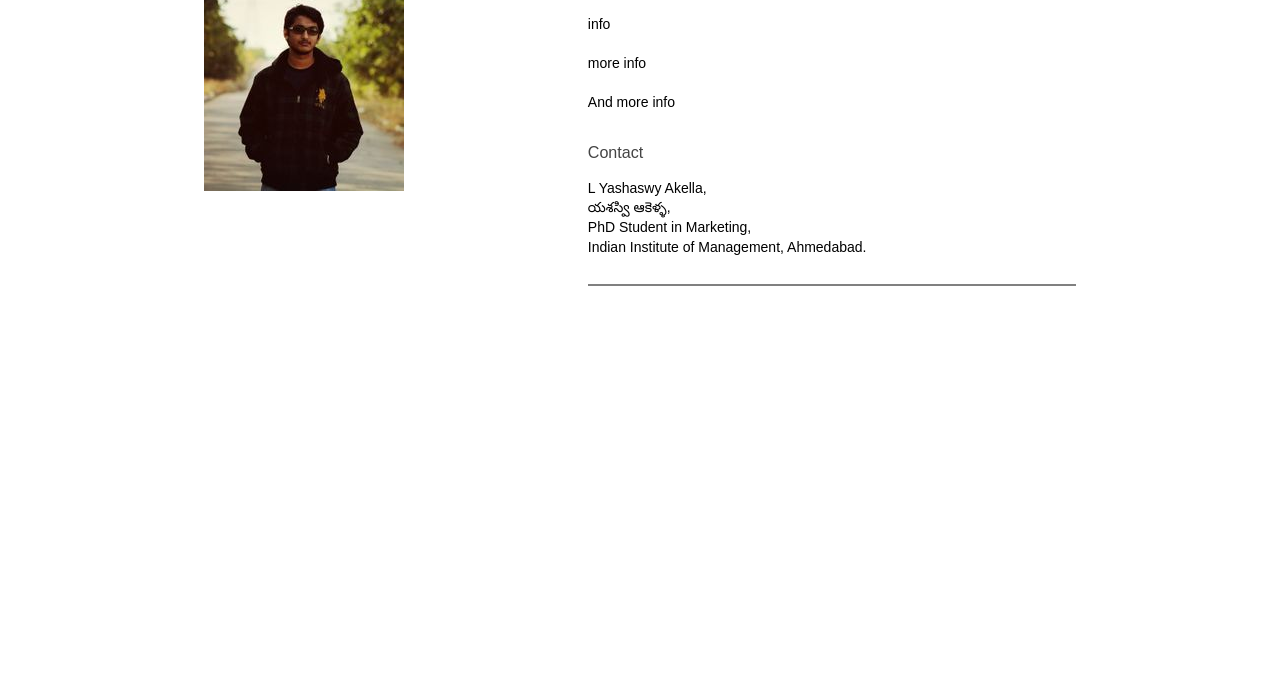
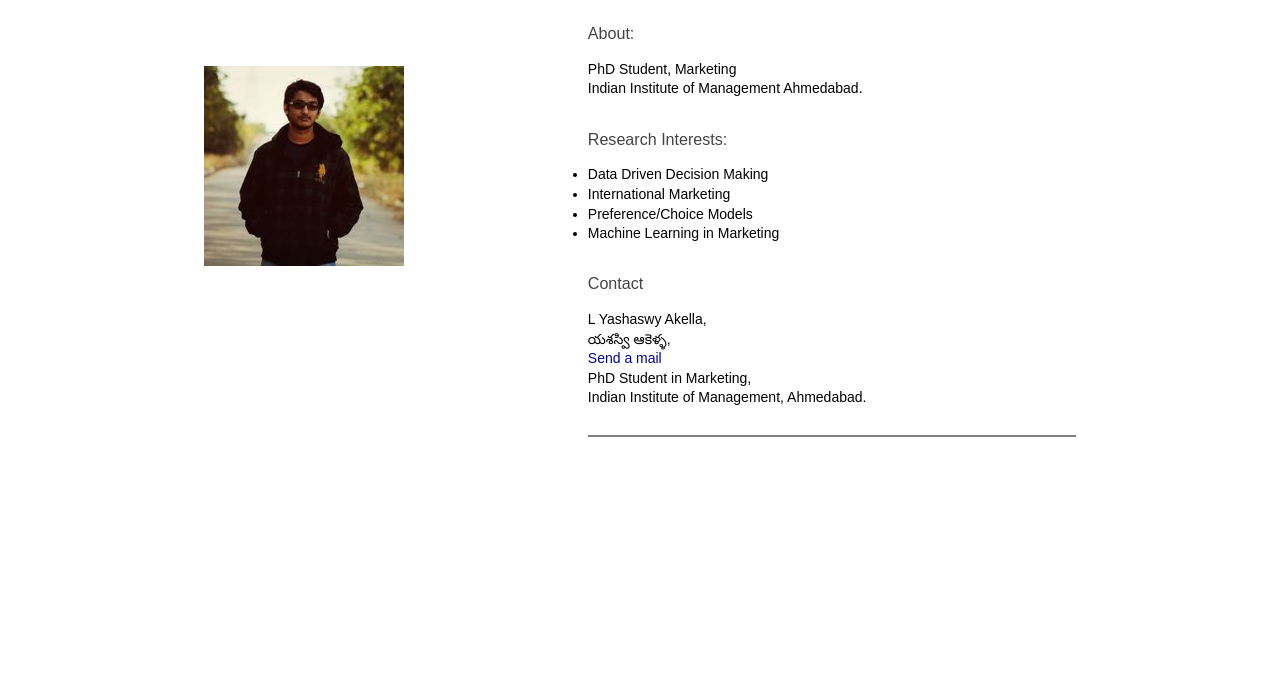
Before and after one commit to YashaswyAkella/YashaswyAkella.github.io, a plain HTML site: page index.html in a window 1280 px wide. Shown: the part 125-800 px from the top of the page. Drawn offline with Linux system fonts and the light colour scheme.

Commit message:
Add files via upload

```diff
--- a/index.html
+++ b/index.html
@@ -32,19 +32,23 @@
 <td align="left" valign="middle"><img src="assets/yashu.jpg"></td>
 <td>
 <h1>Yashaswy Akella</h1>
-<!--Doctoral student<br>
-Marketing <br>-->
 
-info
-<br><br>
-more info
-<br><br>
-And more info
+<h3>About:</h3>
+PhD Student, Marketing<br>
+Indian Institute of Management Ahmedabad.
 
 <br>
+<h3>Research Interests:</h3>
+<ul>
+  <li>Data Driven Decision Making</li>
+  <li>International Marketing</li>
+  <li>Preference/Choice Models</li>
+  <li>Machine Learning in Marketing</li>
+</ul>
 <h3>Contact</h3>
 L Yashaswy Akella,<br>
 యశస్వి ఆకెళ్ళ,<br>
+<a href = "mailto: fpm18yashaswy@iima.ac.in">Send a mail</a><br>
 PhD Student in Marketing,<br>
 Indian Institute of Management, Ahmedabad.
 <br><br>
```
